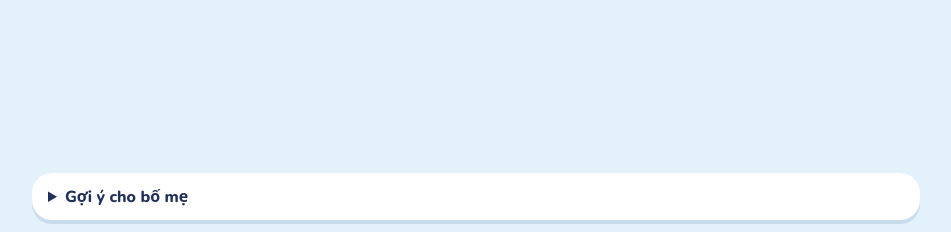
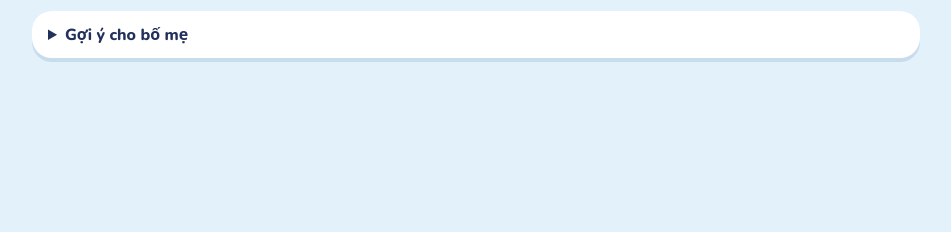
Before and after one commit to hatrongthuy/bevuihoc, a plain HTML site: page bevuihoc/index.html in a window 1280 px wide. Shown: the part 568-800 px from the top of the page, without its empty margins (164-1115 px from the left). Drawn offline with nearby package versions, Linux system fonts and the light colour scheme.

Commit message:
Add files via upload

```diff
--- a/bevuihoc/index.html
+++ b/bevuihoc/index.html
@@ -47,7 +47,8 @@ button:focus-visible{outline:4px solid var(--sea);outline-offset:3px}
 .voice{display:flex;gap:8px;align-items:center;flex-wrap:wrap;margin:-4px 0 14px;font-weight:800;color:var(--mute);font-size:15px}
 .voice select{font:inherit;color:var(--ink);background:var(--paper);border:0;border-radius:999px;padding:8px 14px;box-shadow:0 4px 0 var(--line);max-width:100%}
 .voice small{flex-basis:100%;font-weight:700;max-width:65ch}
-.tiles{display:grid;grid-template-columns:repeat(2,minmax(0,1fr));gap:14px;flex:1;min-height:0;align-content:start}
+.tiles{display:grid;grid-template-columns:repeat(2,minmax(0,1fr));gap:14px;flex:none;align-content:start}
+#home{overflow-y:auto;-webkit-overflow-scrolling:touch;padding-bottom:calc(24px + env(safe-area-inset-bottom, 0px))}
 .tile{position:relative;border-radius:28px;padding:16px;text-align:left;display:flex;flex-direction:column;justify-content:space-between;gap:10px;min-height:150px;color:#fff;transition:transform .12s}
 .tile:active{transform:translateY(4px)}
 .tile h2{font-family:var(--display);font-weight:800;font-size:clamp(20px,4.2vw,30px);line-height:1.05;margin:0;text-wrap:balance}
@@ -61,7 +62,7 @@ button:focus-visible{outline:4px solid var(--sea);outline-offset:3px}
 .numart{font-family:var(--display);font-weight:800;font-size:54px;line-height:.9;letter-spacing:2px}
 .minicard{width:40px;height:54px;border-radius:9px;background:#fff;display:grid;place-items:center;font-size:26px;box-shadow:0 3px 0 rgba(0,0,0,.18)}
 .minicard.back{background:repeating-linear-gradient(45deg,#ffd76a 0 6px,#ffc83d 6px 12px)}
-details.tips{margin-top:16px;background:var(--paper);border-radius:20px;padding:12px 16px;box-shadow:0 4px 0 var(--line)}
+details.tips{flex:none;margin-top:18px;background:var(--paper);border-radius:20px;padding:12px 16px;box-shadow:0 4px 0 var(--line)}
 details.tips summary{font-weight:800;cursor:pointer}
 .tips ul{margin:10px 0 4px;padding-left:20px;display:grid;gap:6px;max-width:65ch;line-height:1.45}
 .tips li b{color:var(--ink)}
@@ -160,7 +161,7 @@ canvas#fx{position:fixed;inset:0;pointer-events:none;z-index:6;width:100%;height
         <li><b>Lật thẻ trí nhớ:</b> trí nhớ làm việc và sự tập trung. Bàn chơi lớn dần sau mỗi lượt.</li>
         <li><b>Quy luật &amp; Khác biệt:</b> nền tảng của tư duy toán và suy luận. 5–6 tuổi có quy luật AAB, ABC và phân loại theo nhóm (con vật, hoa quả, xe cộ).</li>
       </ul>
-      <p>Mỗi lượt chơi chỉ 3–6 câu, khoảng 3–5 phút. Chơi cùng bé, hỏi “Vì sao con chọn hình này?” để bé tập diễn đạt. Trả lời sai không bị trừ điểm, bé được thử lại. Giọng đọc dùng giọng tiếng Việt có sẵn trên máy; nếu máy không có, bố mẹ đọc câu hỏi giúp bé.</p>
+      <p>Mỗi lượt chơi chỉ 3–6 câu, khoảng 3–5 phút. Chơi cùng bé, hỏi “Vì sao con chọn hình này?” để bé tập diễn đạt. Trả lời sai không bị trừ điểm, bé được thử lại. Bấm Đổi tên để nhập tên bé và ghi âm giọng bố mẹ gọi tên, game sẽ gọi bé bằng giọng đó. Vài câu chưa thu sẵn sẽ dùng giọng đọc của máy, chọn ở mục Giọng đọc.</p>
     </details>
   </section>
 
```
